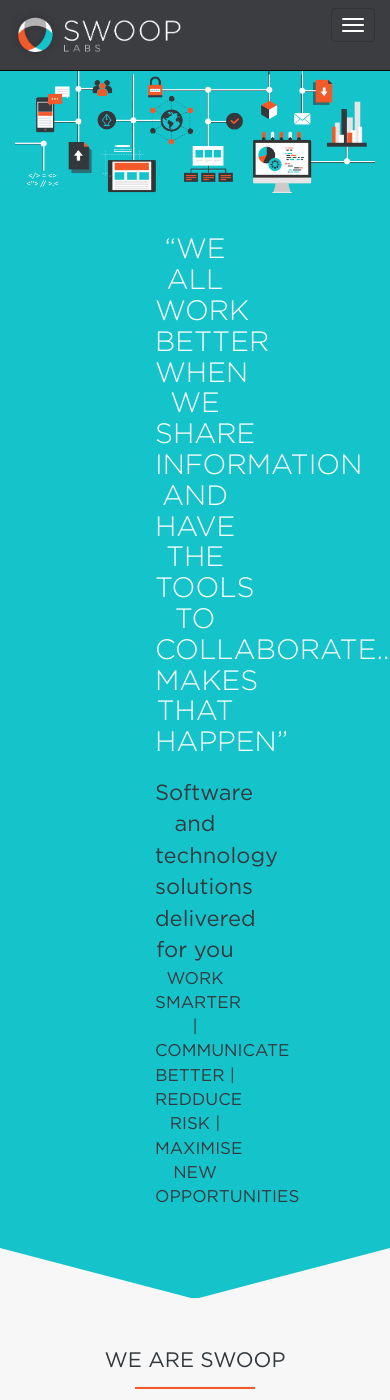
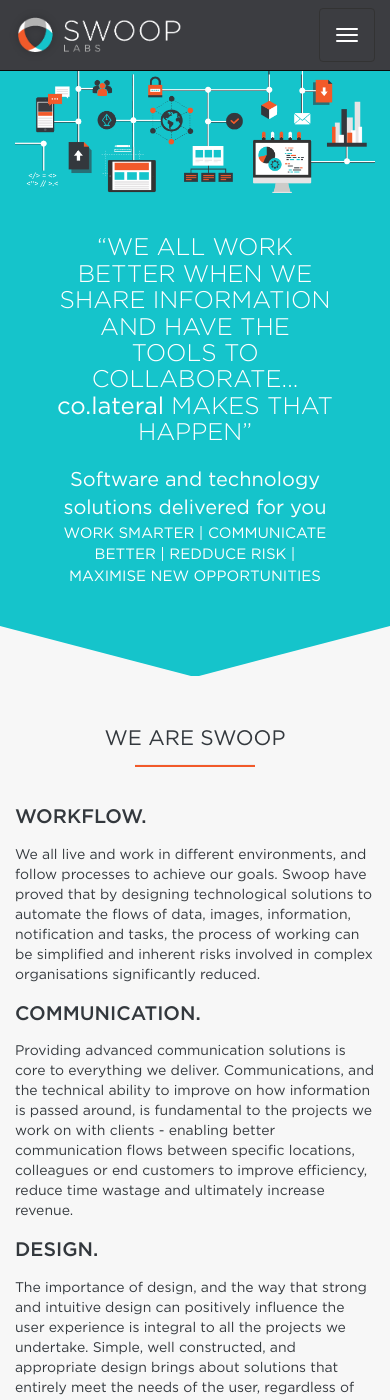
Before and after one commit to myntea/swoop-website, a Jekyll site: the page built from index.md, in a window 390 px wide and 1400 px high. Built offline with Jekyll 4.4.1, drawn with Linux system fonts in a browser that asks for light colours; some web fonts are replaced.

Commit message:
Responsive fix to all parts.

```diff
--- a/_includes/navbar.html
+++ b/_includes/navbar.html
@@ -14,7 +14,7 @@
         <div id="navbar" class="collapse navbar-collapse">
             <ul class="nav navbar-nav navbar-right">
                 {% for link in site.data.navbar-links %}
-                    <li><a href="{{ link.url }}">{{ link.name }}</a></li>
+                    <li><a class="text-center" href="{{ link.url }}">{{ link.name }}</a></li>
                 {% endfor %}
             </ul>
         </div><!--/.nav-collapse -->
--- a/_sass/_base.sass
+++ b/_sass/_base.sass
@@ -25,6 +25,8 @@
       height: 70px
       img
         height: 100%
+    .navbar-toggle
+      padding: 19px 16px
 
 #hero
   background-color: #15C4CB
@@ -294,6 +296,7 @@
     font-size: 14px
   .btn
     background: #15C4CB
+    margin-bottom: 20px
   footer
     p
       font-size: 12px
@@ -305,3 +308,37 @@
       width: 100%
     .copyright
       color: #606266
+
+@media (max-width: $screen-md-max)
+  #hero
+    .hero-text
+      margin: 40px !important
+
+@media (max-width: $screen-sm-max)
+  #hero
+    .hero-text
+      color: #ffffff
+      font-size: 12px !important
+    .slogan-one
+      font-size: 20px !important
+    .slogan-two
+      font-size: 15px !important
+  #testimonials
+    .item
+      min-height: 600px
+      .testimonial
+        margin: 50px 0 !important
+  #companies
+    .intro
+      h2
+        padding-top: 0 !important
+        padding-bottom: 15px
+        text-align: center
+        border-right: 0 !important
+        border-bottom: 2px solid #F25A2A
+
+@media (max-width: $screen-xs-max)
+  #companies
+    .intro
+      h2
+        font-size: 1.2em !important
--- a/index.md
+++ b/index.md
@@ -2,7 +2,7 @@
 layout: front-page
 
 #hero section
-hero-quote: “WE ALL WORK BETTER WHEN WE SHARE INFORMATION AND HAVE THE TOOLS TO COLLABORATE...<strong>co.lateral</strong> MAKES THAT HAPPEN”
+hero-quote: “WE ALL WORK BETTER WHEN WE SHARE INFORMATION AND HAVE THE TOOLS TO COLLABORATE... <strong>co.lateral</strong> MAKES THAT HAPPEN”
 hero-slogan-one: Software and technology solutions delivered for you
 hero-slogan-two: WORK SMARTER  |  COMMUNICATE BETTER  |  REDDUCE RISK  |  MAXIMISE NEW OPPORTUNITIES
 
```
Also changed, not shown: other parts of index.md (+0 -6 lines).
